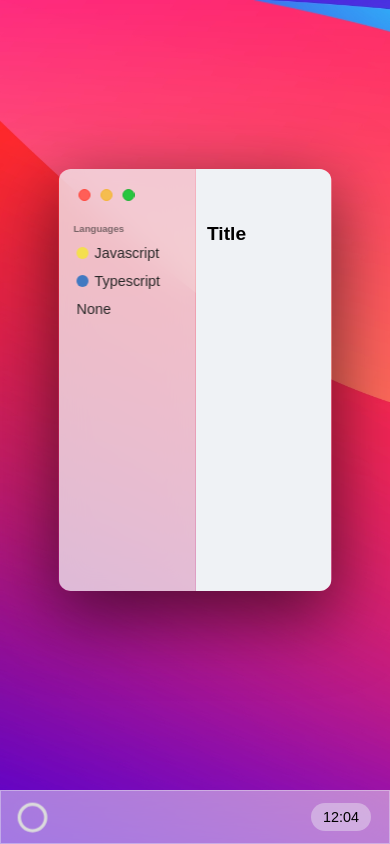
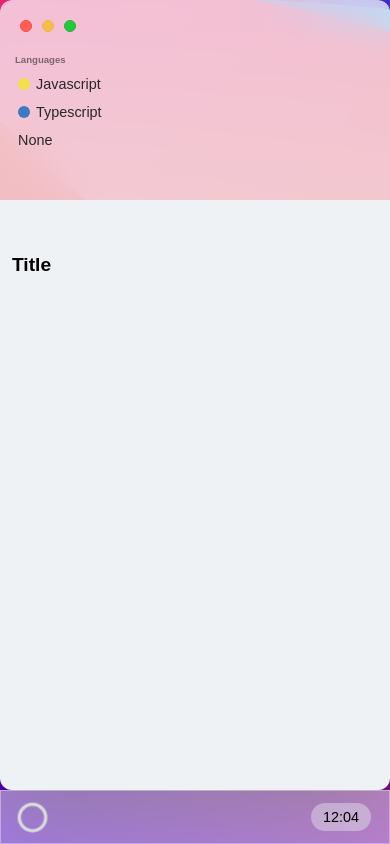
Before and after one commit to leegeunhyeok/resume, a Vue app: page /home in a window 390 px wide. Built offline with nearby package versions, Linux system fonts and the light colour scheme; a web font is replaced by a local one.

Commit message:
UPDATE: Window component (responsive styles)

```diff
--- a/src/components/organism/Dock.vue
+++ b/src/components/organism/Dock.vue
@@ -104,7 +104,6 @@ export default defineComponent({
 <style lang="scss" scoped>
 @import '@/styles/common';
 
-$dock-height: 4.5rem;
 $menu-padding: 0.5rem;
 $menu-item-size: 16rem;
 
--- a/src/components/organism/Window.vue
+++ b/src/components/organism/Window.vue
@@ -38,27 +38,50 @@ export default defineComponent({
 $header_height: 4rem;
 $header_icon_size: 1rem;
 
+@mixin window-center {
+  top: 45%;
+  left: 50%;
+  max-width: 1000px;
+  max-height: 650px;
+  transform: translate(-50%, -50%);
+}
+
 @mixin window-content {
   height: 100%;
   padding-top: ($header_height + 0.5rem);
+  float: left;
+  overflow-y: auto;
+
+  @include size(sm) {
+    float: none;
+  }
 }
 
 @include theme {
   .window {
     position: fixed;
-    top: 45%;
-    left: 50%;
-    display: flex;
+    top: 0;
+    left: 0;
     position: relative;
     box-shadow: 0 22px 70px 4px rgba(0, 0, 0, 0.56);
     border-radius: $radius;
-    height: 50vh;
-    width: 70%;
-    max-width: 1000px;
-    max-height: 650px;
+    height: calc(100% - #{$dock-height});
+    width: 100%;
     z-index: elevation(low);
     overflow: hidden;
-    transform: translate(-50%, -50%);
+
+    @include size(sm) {
+      display: flex;
+      height: 60vh;
+      width: 80%;
+      @include window-center;
+    }
+
+    @include size(xl) {
+      height: 60vh;
+      width: 60%;
+      @include window-center;
+    }
 
     &__header {
       position: absolute;
@@ -107,12 +130,19 @@ $header_icon_size: 1rem;
 
     &__side {
       width: 100%;
-      max-width: 250px;
       background-color: rgba(t(primary), 0.75);
       backdrop-filter: blur($blur);
       padding-left: 1rem;
       padding-right: 1rem;
+      max-height: 200px;
       @include window-content;
+      @include size(sm) {
+        max-height: none;
+        max-width: 200px;
+      }
+      @include size(md) {
+        max-width: 250px;
+      }
     }
 
     &__content {
--- a/src/styles/common.scss
+++ b/src/styles/common.scss
@@ -2,6 +2,7 @@
 
 $radius: 12px;
 $blur: 16px;
+$dock-height: 4.5rem;
 $accent: #0061d0;
 
 $red: #ff5f57;
```
